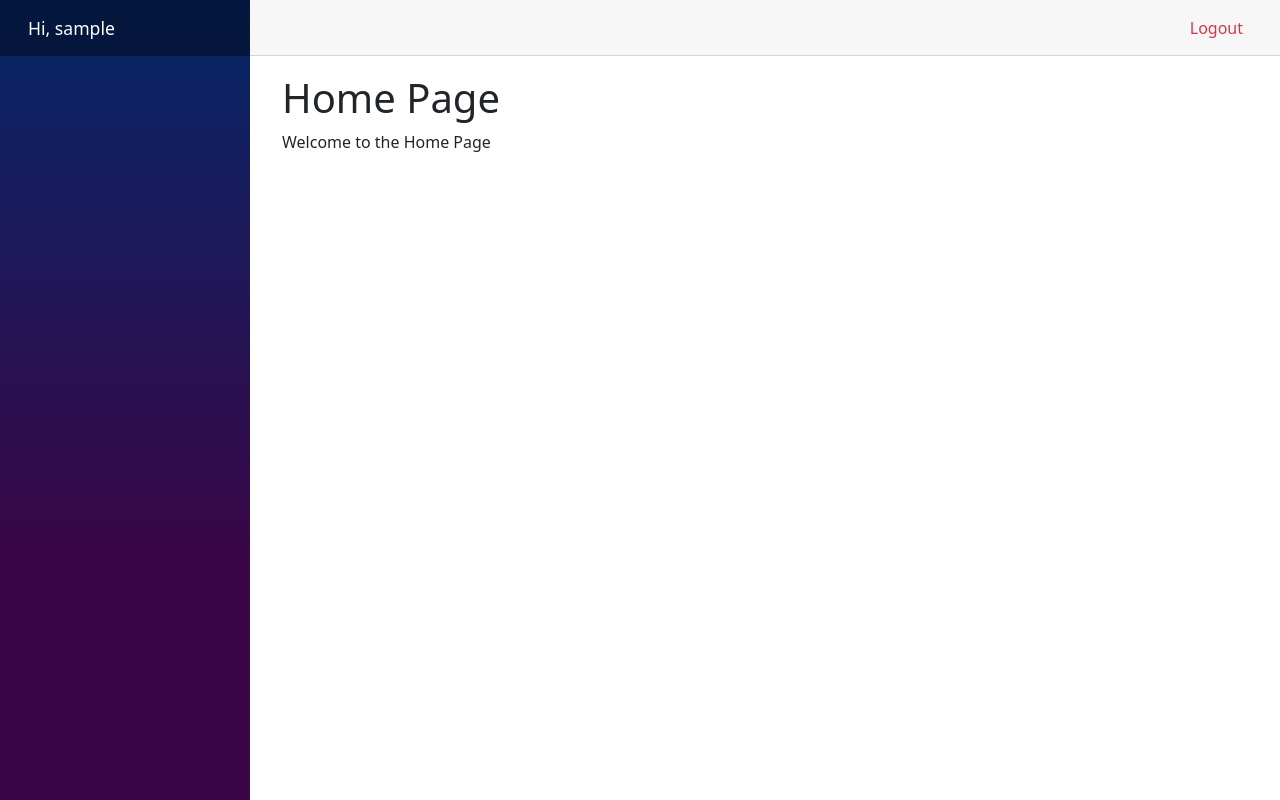
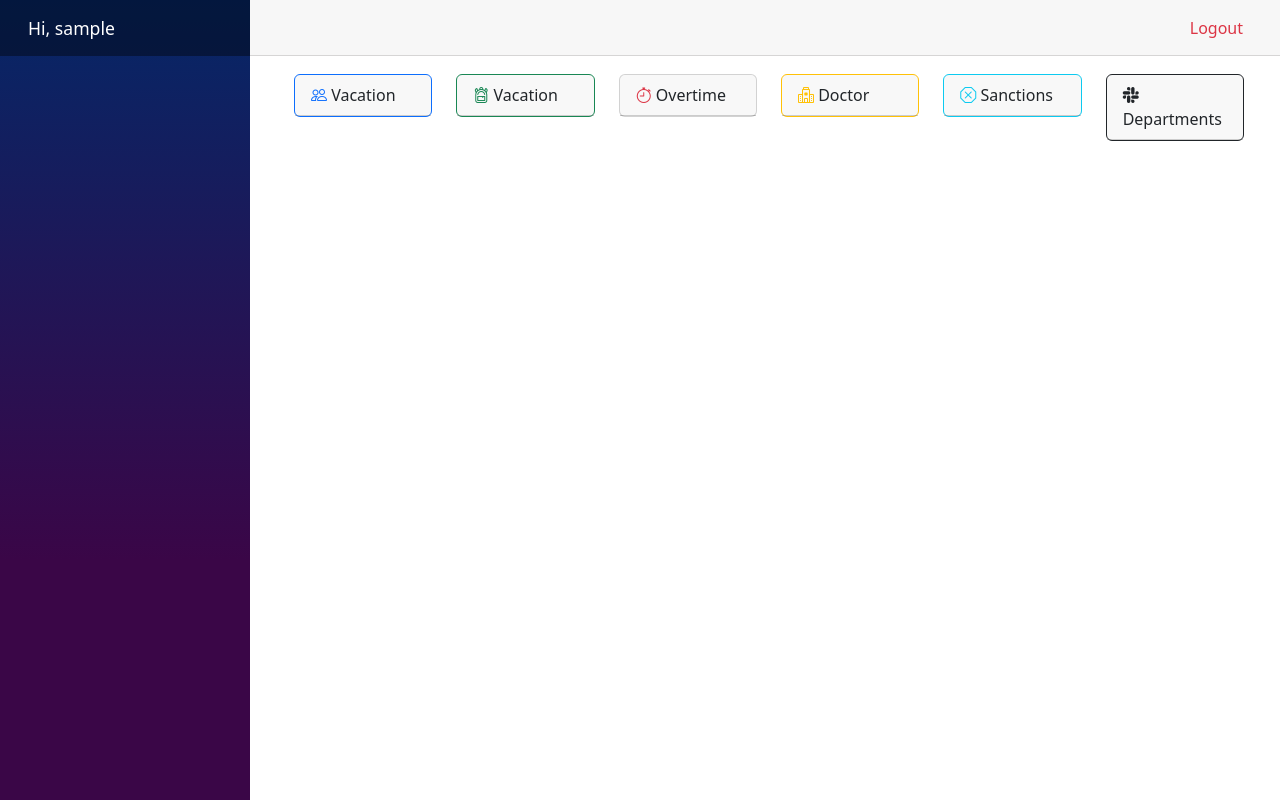
Before and after one commit to BLACKBARGS/EmployeeSystem, an ASP.NET Core app: page /home/dashboard in a window 1280 px wide. Run offline with ASP.NET Core 8, Linux system fonts and the light colour scheme; the visitor is signed in with stand-in values (Sample User, id 1); style sheets or scripts are compiled from the project's sources; some libraries are stand-ins or nearby versions.

Commit message:
Updated authentication and layout in various components
Updated several components in the application. In `MainLayout.razor`, removed several namespaces and updated the `LogoutClicked` method to use `CustomAuthenticationStateProvider`. Reformatted `NavMenu` and updated `AuthorizeView` to include a `context` parameter. In `LoginPage.razor` and `RegisterPage.razor`, removed `DialogService` and added a `CascadingParameter` for `AuthenticationState`. In `HomePage.razor`, changed the layout to `TableBanner` and added a `CascadingParameter` for `AuthenticationState`. In `Program.cs`, replaced `HttpClient` registration with a scoped service registration and updated the comment for `Syncfusion` dialog service registration. Created a new component `TableBanner.razor` with a grid of cards representing different categories.

```diff
--- a/Client/Layout/MainLayout.razor
+++ b/Client/Layout/MainLayout.razor
@@ -1,18 +1,14 @@
-@using BaseLibrary.DTOs
-@using ClientLibrary.Helpers
-@using Microsoft.AspNetCore.Components.Authorization
-@inject AuthenticationStateProvider AuthStateProvider
 @inherits LayoutComponentBase
 
 <div class="page">
     <div class="sidebar">
-        <NavMenu/>
+        <NavMenu />
     </div>
 
         <main>
             <div class="top-row px-4">
                 <AuthorizeView>
-                <Authorized>
+                    <Authorized Context="context">
                         <a class="btn btn-none text-danger" @onclick="LogoutClicked">Logout</a>
                     </Authorized>
                 </AuthorizeView>
@@ -24,7 +20,6 @@
     </main>
 </div>
 <Syncfusion.Blazor.Popups.SfDialogProvider />
-
 @code{
     async Task LogoutClicked()
     {
--- a/Client/Pages/AccountPages/LoginPage.razor
+++ b/Client/Pages/AccountPages/LoginPage.razor
@@ -2,8 +2,8 @@
 @using Client.Pages.OtherPages
 @using ClientLibrary.Helpers
 @using Syncfusion.Blazor.Popups
+@inject SfDialogService DialogService
 @layout AuthenticationLayout
-@inject SfDialogService DialogService
 
 <div class="container vh-100">
     <div class="row h-100 justify-content-center align-items-center">
@@ -52,6 +52,7 @@
 @code {
     public bool ShowLoadingButton { get; set; } = false;
     Login User = new();
+
     [CascadingParameter] public Task<AuthenticationState> AuthenticationState { get; set; }
     protected async override Task OnInitializedAsync()
     {
--- a/Client/Pages/AccountPages/RegisterPage.razor
+++ b/Client/Pages/AccountPages/RegisterPage.razor
@@ -59,6 +59,7 @@
 @code {
     public bool ShowLoadingButton { get; set; } = false;
     Register User = new();
+
     [CascadingParameter] public Task<AuthenticationState> AuthenticationState { get; set; }
     protected async override Task OnInitializedAsync()
     {
--- /dev/null
+++ b/Client/Pages/AdministrationPages/TableBanner.razor
@@ -0,0 +1,38 @@
+<div class="container-fluid">
+    <div class="row">
+        <div class="col-lg-2 cursorStyle">
+            <div class="card border-primary">
+                <div class="card-header"><i class="bi bi-people text-primary"></i> Vacation</div>
+            </div>
+        </div>
+        <div class="col-lg-2 cursorStyle">
+            <div class="card border-success">
+                <div class="card-header"><i class="bi bi-backpack3 text-success"></i> Vacation</div>
+            </div>
+        </div>
+        <div class="col-lg-2 cursorStyle">
+            <div class="card border-dander">
+                <div class="card-header"><i class="bi bi-stopwatch text-danger"></i> Overtime</div>
+            </div>
+        </div>
+        <div class="col-lg-2 cursorStyle">
+            <div class="card border-warning">
+                <div class="card-header"><i class="bi bi-hospital text-warning"></i> Doctor</div>
+            </div>
+        </div>
+        <div class="col-lg-2 cursorStyle">
+            <div class="card border-info">
+                <div class="card-header"><i class="bi bi-x-octagon text-info"></i> Sanctions</div>
+            </div>
+        </div>
+        <div class="col-lg-2 cursorStyle">
+            <div class="card border-dark">
+                <div class="card-header"><i class="bi bi-slack text-dark"></i> Departments</div>
+            </div>
+        </div>
+    </div>
+</div>
+
+@code {
+
+}
--- a/Client/Pages/ContentPages/HomePage.razor
+++ b/Client/Pages/ContentPages/HomePage.razor
@@ -1,9 +1,8 @@
 @page "/home/dashboard"
-@layout MainLayout
+@using Client.Pages.AdministrationPages
+@* @layout MainLayout *@
 
-<h1>Home Page</h1>
-<p>Welcome to the Home Page</p>
-
+<TableBanner />
 @code {
     [CascadingParameter] public Task<AuthenticationState> AuthenticationState { get; set; }
     protected async override Task OnInitializedAsync()
--- a/Client/Program.cs
+++ b/Client/Program.cs
@@ -15,13 +15,12 @@ builder.RootComponents.Add<App>("#app");
 builder.RootComponents.Add<HeadOutlet>("head::after");
 // Registering the custom http handler
 builder.Services.AddTransient<CustomHttpHandler>();
-// Registering the custom http client
 
 builder.Services.AddHttpClient("SystemApiClient", client =>
 {
     client.BaseAddress = new Uri("https://localhost:7294");
 }).AddHttpMessageHandler<CustomHttpHandler>();
-//builder.Services.AddScoped(sp => new HttpClient { BaseAddress = new Uri("https://localhost:7294") });
+// builder.Services.AddScoped(sp => new HttpClient { BaseAddress = new Uri("https://localhost:7294") });
 builder.Services.AddAuthorizationCore();
 
 // Registering the Blazored local storage
@@ -30,7 +29,7 @@ builder.Services.AddScoped<GetHttpClient>();
 builder.Services.AddScoped<LocalStorageService>();
 builder.Services.AddScoped<AuthenticationStateProvider, CustomAuthenticationStateProvider>();
 builder.Services.AddScoped<IUserAccountService, UserAccountService>();
-//Registering the Syncfusion dialog service
+// Registering the Syncfusion dialog service
 string syncfusionLicenseKey = Environment.GetEnvironmentVariable("SYNCFUSION_LICENSE_KEY");
 Syncfusion.Licensing.SyncfusionLicenseProvider.RegisterLicense(syncfusionLicenseKey);
 builder.Services.AddSyncfusionBlazor();
```
Lines whose indentation alone changed are shown as unchanged.
